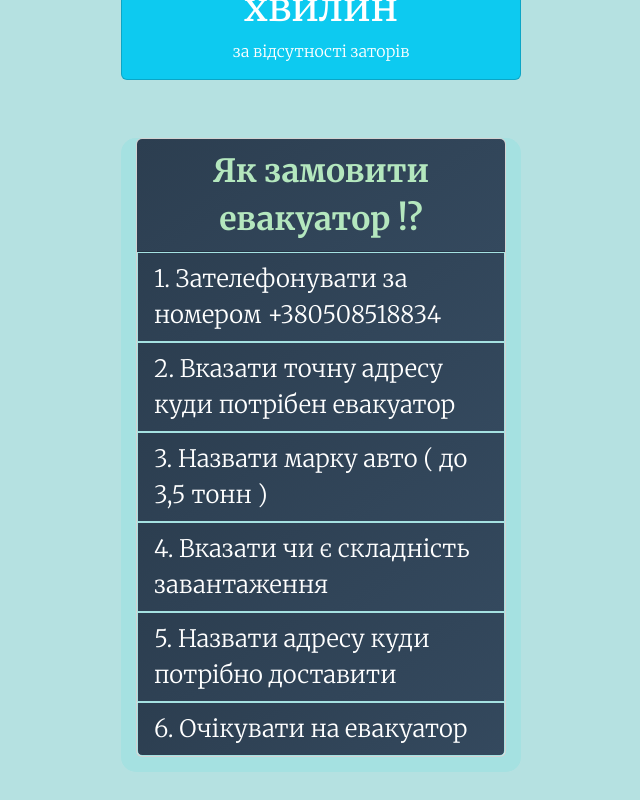
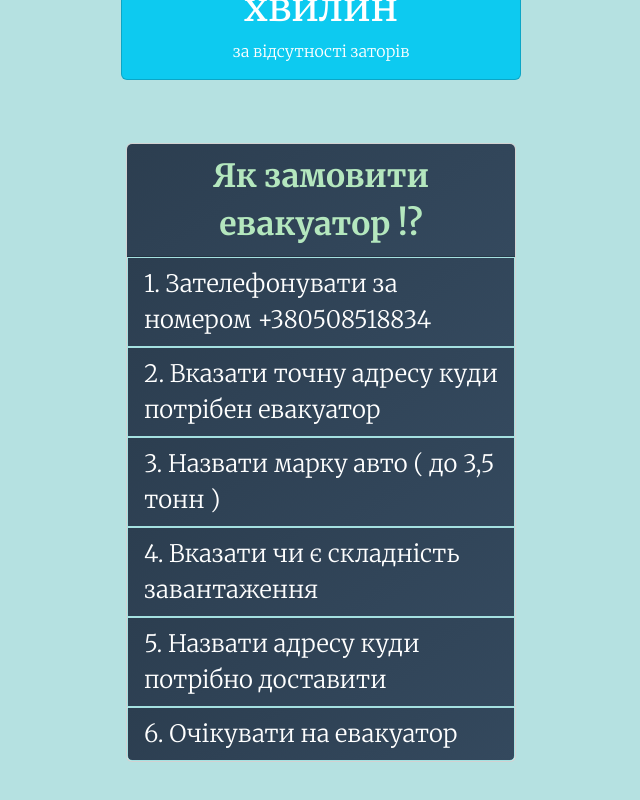
Before and after one commit to MukBet/evaqator, a React (Create React App) app: page / in a window 1280 px wide. Shown: the part 1000-1800 px from the top of the page, without its empty margins (319-959 px from the left). Built offline with nearby package versions, Linux system fonts and the light colour scheme.

Commit message:
updates for devices good look 4

```diff
--- a/src/Order/Order.js
+++ b/src/Order/Order.js
@@ -5,12 +5,13 @@ const orderStyles = {
     container: {
       display: 'flex',
       justifyContent: 'center',
-      padding: '15px', // Отступы для контейнера, чтобы картинки не касались краев экрана
-      paddingTop: '0px', // Добавляем прокрутку, если картинки не помещаются
-      overflow: 'hidden', /* Скрываем всё, что выходит за пределы блока */
-      borderRadius: '15px', /* Скругленные углы для контейнера галереи */
       width: '25rem',
-      backgroundColor: '#a5e1e1',
+      padding: '5px', // Отступы для контейнера, чтобы картинки не касались краев экрана
+      //
+      // paddingTop: '0px', // Добавляем прокрутку, если картинки не помещаются
+      // overflow: 'hidden', /* Скрываем всё, что выходит за пределы блока */
+      // borderRadius: '15px', /* Скругленные углы для контейнера галереи */
+      // backgroundColor: '#a5e1e1',
     },
     textSise: {
       fontSize: '1.5rem', /* Большой размер шрифта для заголовка */
```
